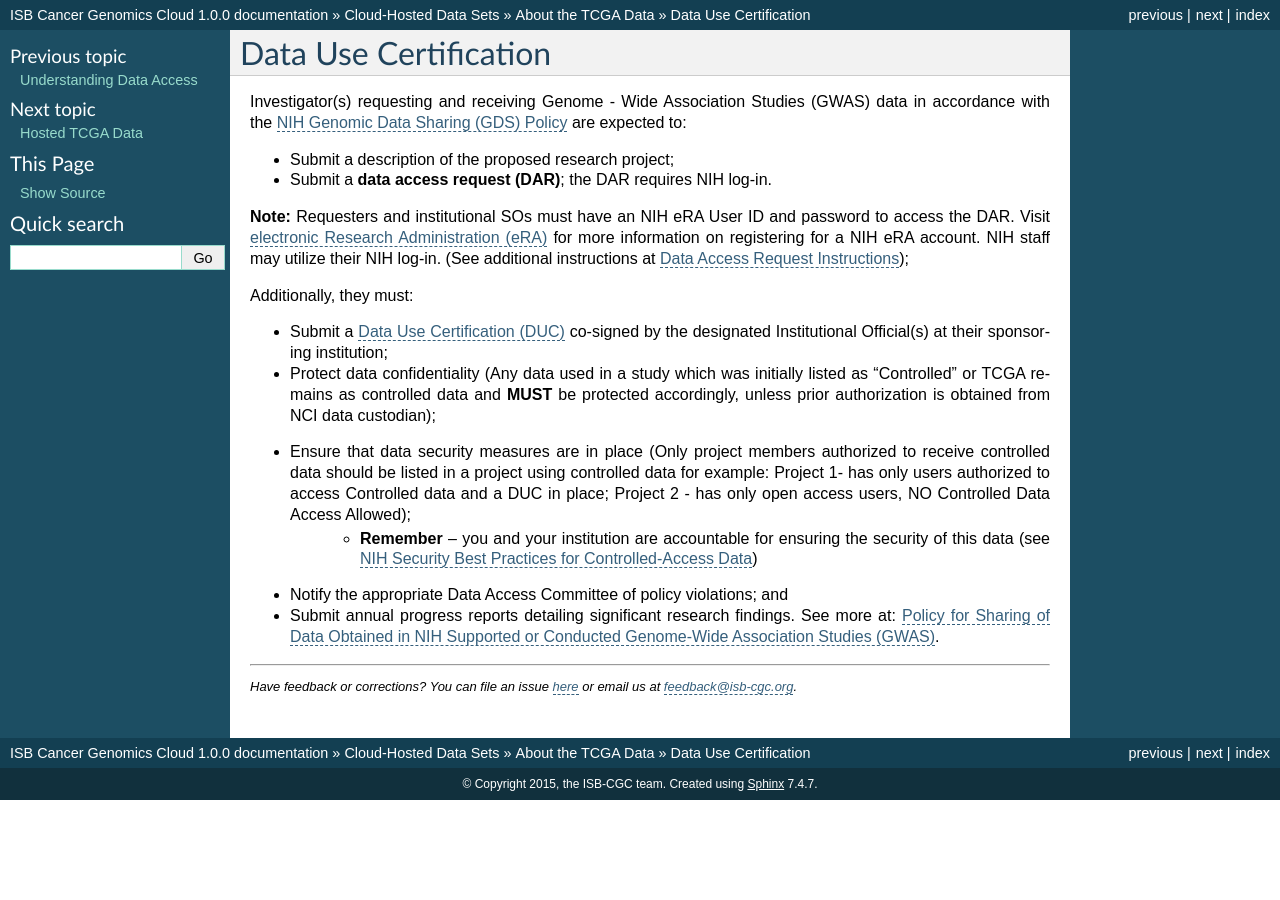
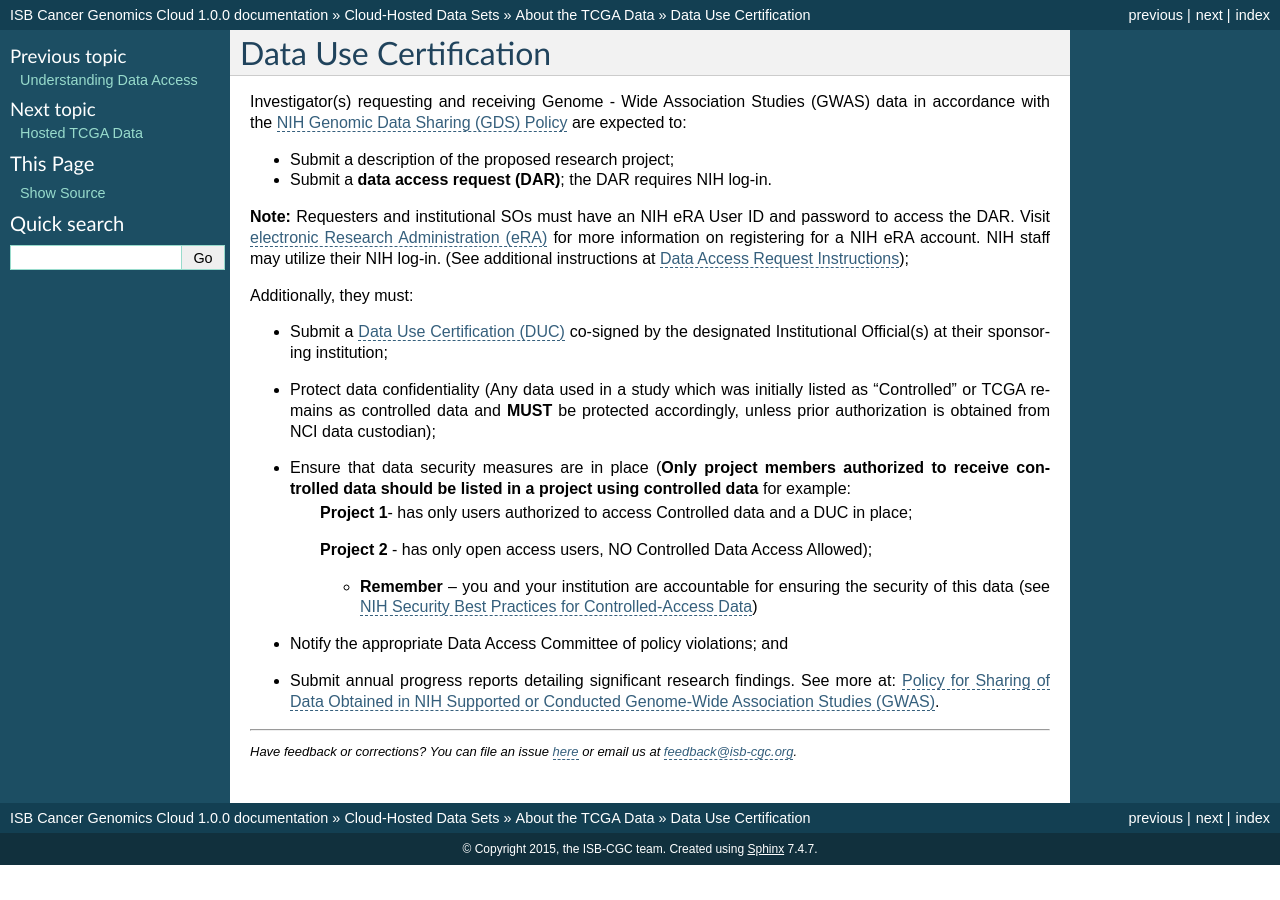
Before and after one commit to isb-cgc/readthedocs, a Sphinx documentation site: the page built from docs/source/sections/data/data2/Data-Use-Certification.rst, in a window 1280 px wide. Built offline with Sphinx 7.4.7, drawn with Linux system fonts in a browser that asks for light colours.

```diff
--- a/docs/source/sections/data/data2/Data-Use-Certification.rst
+++ b/docs/source/sections/data/data2/Data-Use-Certification.rst
@@ -13,7 +13,11 @@ Additionally, they must:
 
 *  Submit a `Data Use Certification (DUC) <http://www.genome.gov/20019653>`_ co-signed by the designated Institutional Official(s) at their sponsoring institution;
 *  Protect data confidentiality (Any data used in a study which was initially listed as "Controlled" or TCGA remains as controlled data and **MUST** be protected accordingly, unless prior authorization is obtained from NCI data custodian);
-*  Ensure that data security measures are in place (Only project members authorized to receive controlled data should be listed in a project using controlled data for example: Project 1- has only users authorized to access Controlled data and a DUC in place; Project 2 - has only open access users, NO Controlled Data Access Allowed);
+*  Ensure that data security measures are in place (**Only project members authorized to receive controlled data should be listed in a project using controlled data** for example:
+    **Project 1**- has only users authorized to access Controlled data and a DUC in place;
+
+    **Project 2** - has only open access users, NO Controlled Data Access Allowed);
+
     - **Remember** – you and your institution are accountable for ensuring the security of this data (see `NIH Security Best Practices for Controlled-Access Data <http://www.ncbi.nlm.nih.gov/projects/gap/cgi-bin/GetPdf.cgi?document_name=dbgap_2b_security_procedures.pdf>`_)
 *  Notify the appropriate Data Access Committee of policy violations; and
 *  Submit annual progress reports detailing significant research findings. See more at: `Policy for Sharing of Data Obtained in NIH Supported or Conducted Genome-Wide Association Studies (GWAS) <http://grants.nih.gov/grants/guide/notice-files/NOT-OD-07-088.html#sthash.Hde6DhfF.Fbj4vpAj.dpuf>`_.
```
